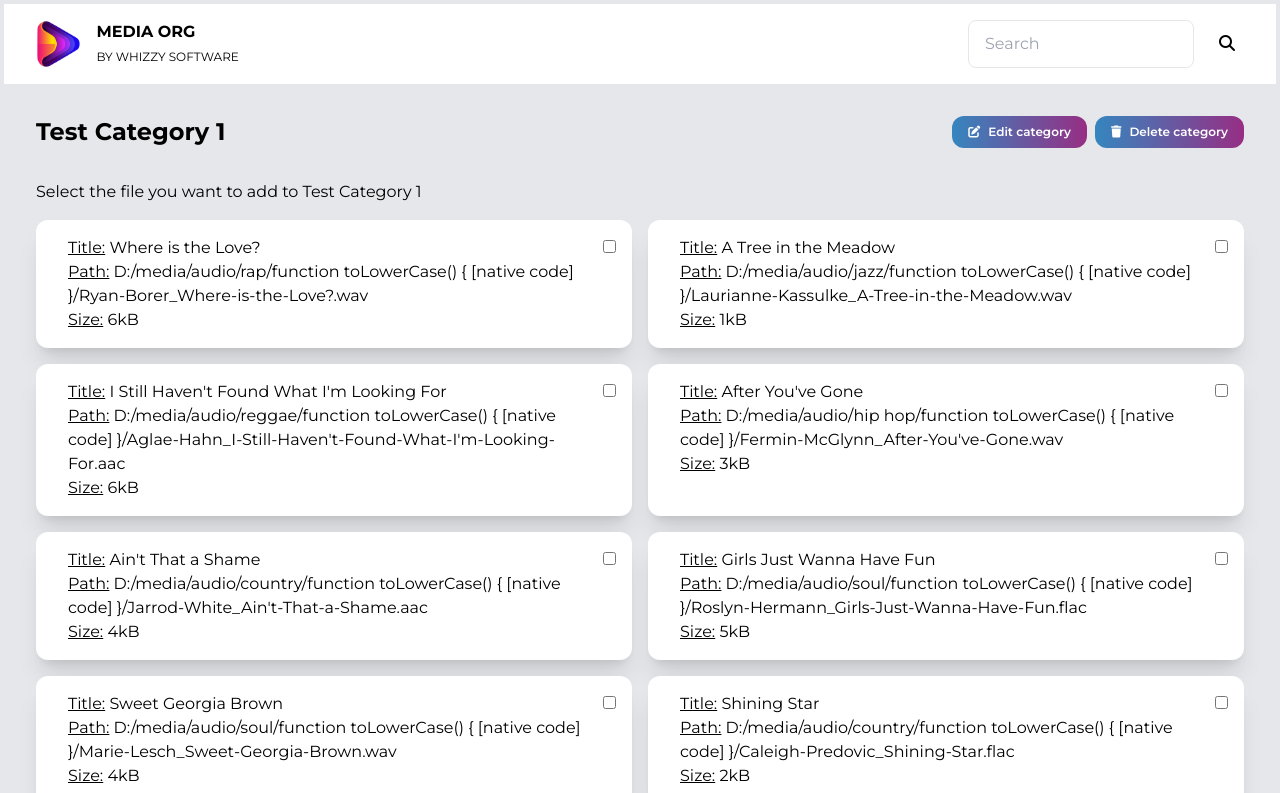
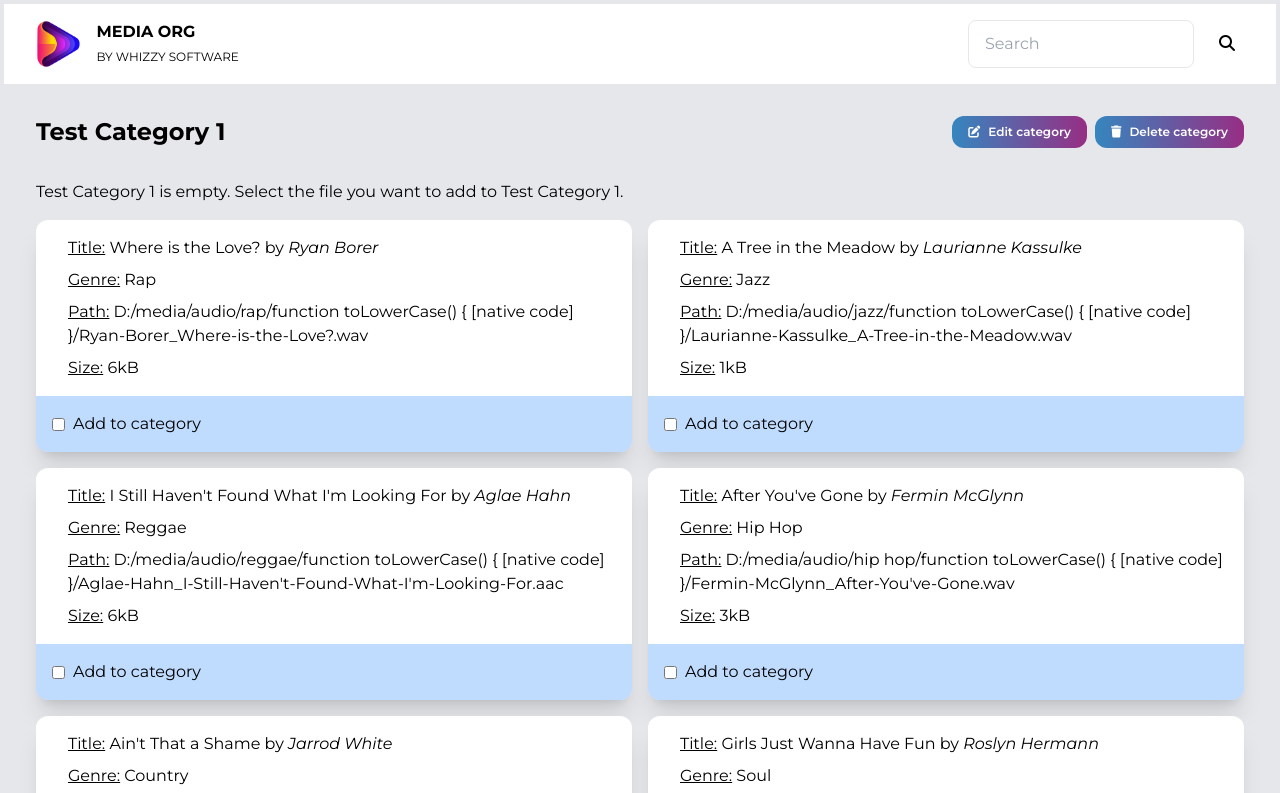
Before and after one commit to lucilevacquie/media-organiser, a React (Create React App) app: page /category/123 in a window 1280 px wide. Shown: the top 793 px of the page. Built offline with nearby package versions, Linux system fonts and the light colour scheme.

Commit message:
fileCard

```diff
--- a/src/components/fileCard.js
+++ b/src/components/fileCard.js
@@ -1,23 +1,32 @@
 import React from 'react';
 
-const FileCard = ({ img, name, title, size, path }) => {
+const FileCard = ({ id, img, name, title, artist, genre, size, path }) => {
     return (
-        <div className='w-full p-4 bg-white flex flex-col space-y-4 md:flex-row md:space-x-4 md:space-y-0 text-left rounded-xl shadow-xl hover:shadow-2xl focus:shadow-2xl'>
+        <div className='w-full text-left rounded-xl shadow-xl hover:shadow-2xl focus:shadow-2xl'>
+            <div className='p-4 bg-white rounded-t-xl flex flex-col space-y-4 md:flex-row md:space-x-4 md:space-y-0'>
                 <div>
                     <img src={img} alt={name}/>
                 </div>
-            <div>
+                <div className='flex flex-col space-y-2'>
                     {name ?
                         <p><span className='underline'>Name:</span> {name}</p>
                     :
-                <p><span className='underline'>Title:</span> {title}</p>
+                        <p><span className='underline'>Title:</span> {title} by <span className='italic'>{artist}</span></p>
+                    }
+
+                    {genre &&
+                        <p><span className='underline'>Genre:</span> {genre}</p>
                     }
 
                     <p><span className='underline'>Path:</span> {path}</p>
                     <p><span className='underline'>Size:</span> {size}kB</p>
                 </div>
-            <div>
-                <input type='checkbox'/>
+            </div>
+            <div className='bg-blue-200 rounded-b-xl p-4'>
+                <div className='flex space-x-2 items-center'>
+                    <input type='checkbox' value={id}/>
+                    <label>Add to category</label>
+                </div>
             </div>
         </div>
     )
--- a/src/pages/category.js
+++ b/src/pages/category.js
@@ -34,10 +34,10 @@ const Category = () => {
             </div>
             {items.length === 0 ?
                 <div className='mt-8'>
-                    <h3>Select the file you want to add to {name}</h3>
+                    <h3>{name} is empty. Select the file you want to add to {name}.</h3>
                     <div className='mt-4 grid md:grid-cols-2 gap-4'>
                         {dataList.map(file => (
-                            <FileCard key={file.id} title={file.title} name={file.name} size={file.size} path={file.path}/>
+                            <FileCard key={file.id} id={file.id} title={file.title} artist={file.artist} genre={file.genre} name={file.name} size={file.size} path={file.path}/>
                         ))}
                     </div>
                 </div>
```
Lines whose indentation alone changed are shown as unchanged.
